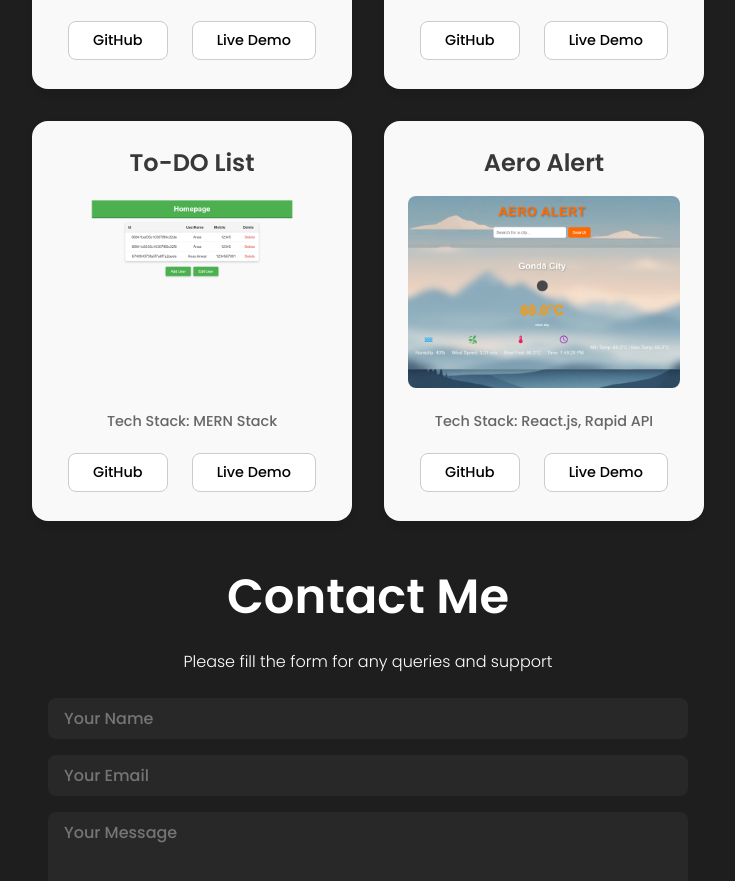
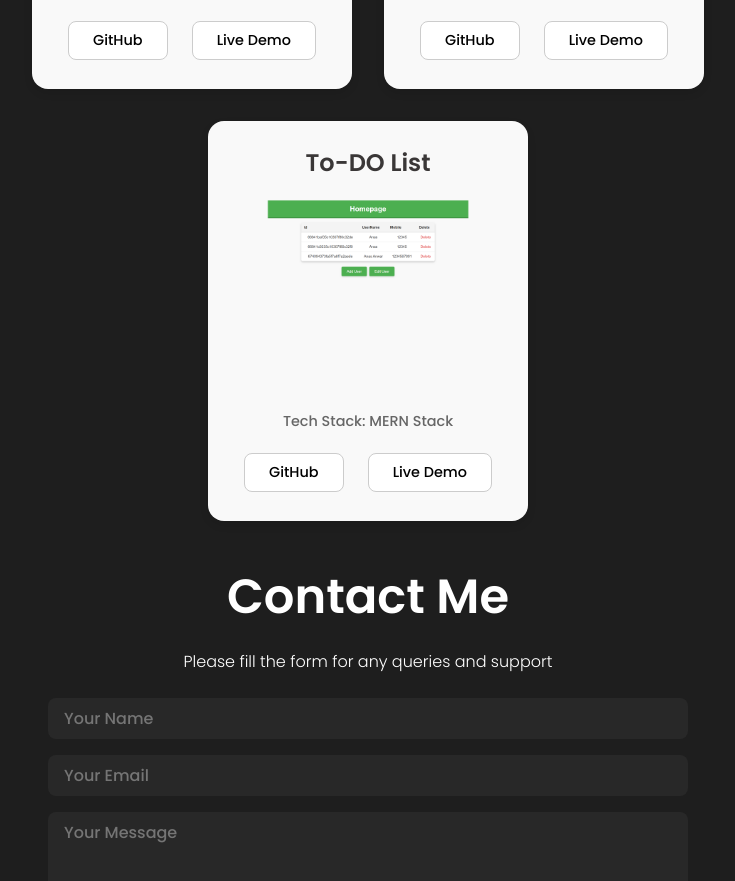
Before and after one commit to MohdUmar07/Personal_Portfolio, a React (Create React App) app: page / in a window 1280 px wide. Shown: the part 2626-3507 px from the top of the page, without its empty margins (272-1007 px from the left). Built offline with nearby package versions, Linux system fonts and the light colour scheme.

Commit message:
removed an unnecessary project

```diff
--- a/src/components/Works/work.js
+++ b/src/components/Works/work.js
@@ -4,7 +4,6 @@ import "./work.css";
 import pro1 from "../../assets/quizzy_image.png";
 import pro2 from "../../assets/tic_tac_toe.png";
 import pro3 from "../../assets/todo_app.png";
-import pro4 from "../../assets/aero_alert.png"
 
 const Works = () => {
   return (
@@ -86,29 +85,7 @@ const Works = () => {
             </a>
           </div>
         </div>
-        <div className="workItem">
-          <h3 className="projectTitle">Aero Alert</h3>
-          <img src={pro4} alt="project-4" className="worksImg" />
-          <p className="techStack">Tech Stack: React.js, Rapid API</p>
-          <div className="workLinks">
-            <a
-              href="https://github.com/MohdUmar07/Your-Project-Repo"
-              className="workBtn"
-              target="_blank"
-              rel="noopener noreferrer"
-            >
-              GitHub
-            </a>
-            <a
-              href="https://your-project-live-demo-link.com"
-              className="workBtn"
-              target="_blank"
-              rel="noopener noreferrer"
-            >
-              Live Demo
-            </a>
-          </div>
-        </div>
+
       </div>
     </section>
   );
```
